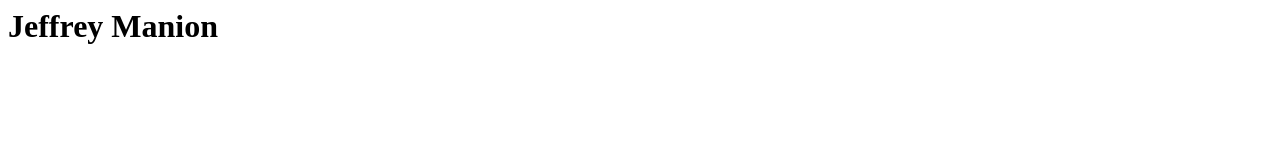
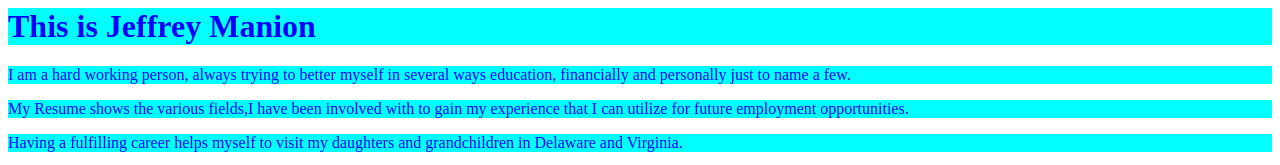
Before and after one commit to TeiganShannyn/Personal723, a plain HTML site: page index.html in a window 1280 px wide. Shown: the top 165 px of the page. Drawn offline with Linux system fonts and the light colour scheme.

Commit message:
pictures

```diff
--- a/index.html
+++ b/index.html
@@ -6,10 +6,13 @@
     <link rel="stylesheet" href="style.css">
 </head>
 <body>
-<h1>Jeffrey Manion</h1>
+<h1>This is Jeffrey Manion</h1>
+<p>I am a hard working person, always trying to better myself in several ways education, financially and personally just to name a few.</p>
+<p class="one">My Resume shows the various fields,I have been involved with to gain my experience  that I can utilize for future employment opportunities.</p>
+<p id="one">Having a fulfilling career helps myself to visit my daughters and grandchildren in Delaware and Virginia.</p>
+<img src="image/fish.jpg" alt="image" Width="500px">
 
-
-
+<a href="https://1drv.ms/b/c/9e4b88ef90b109e0/EXAcjazbzepLoxfRIbkEMX4BGGqs5to1JDR8U4aV_p9cWA?e=Rm5swJ>Click to see Resume
 
 
 
--- a/style.css
+++ b/style.css
@@ -1,4 +1,19 @@
+h1{
+    background-color: aqua;
+    color: blue;
+}
+p{
+    background-color: aqua;
+    color: blue;
+}
 .one{
     background-color: aqua;
     color: blue;
 }
+#one{
+    background-color: aqua;
+    color: blue;
+}
+img{
+    border:dotted black:
+}
```
Also changed, not shown: 1 other file.
